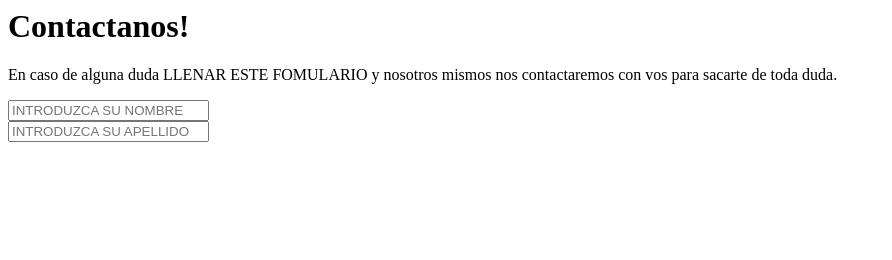
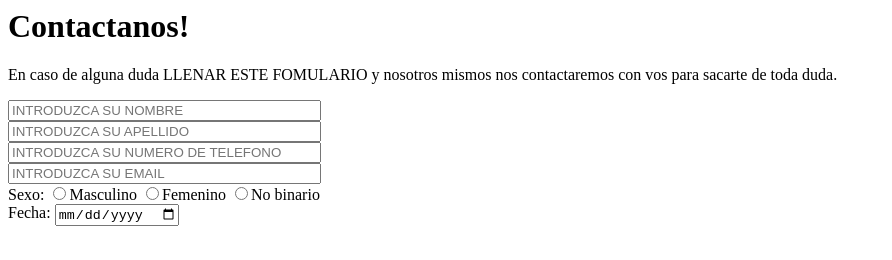
Before and after one commit to Joaquinchin/Toton-Cars, a plain HTML site: page VentaDeAutos/Contacto.html in a window 1280 px wide. Shown: the whole page, without its empty margins (0-892 px from the left). Drawn offline with Linux system fonts and the light colour scheme.

Commit message:
cambio de contactos

```diff
--- a/VentaDeAutos/Contacto.html
+++ b/VentaDeAutos/Contacto.html
@@ -12,9 +12,22 @@
 
 <body>
     <form>
-        <input type="textNombre" placeholder="INTRODUZCA SU NOMBRE" size="22" maxlength="25" />
+        <input class="textoContacto" type="text" placeholder="INTRODUZCA SU NOMBRE" size="36" maxlength="15" />
         <br>
-        <input type="textApellido" placeholder="INTRODUZCA SU APELLIDO" size="22" maxlength="25" />
+        <input class="textoContacto" type="text" placeholder="INTRODUZCA SU APELLIDO" size="36" maxlength="15" />
+        <br>
+        <input class="textoContacto" type="text" placeholder="INTRODUZCA SU NUMERO DE TELEFONO" size="36"
+            maxlength="15" />
+        <br>
+        <input class="textoContacto" type="text" placeholder="INTRODUZCA SU EMAIL" size="36" maxlength="25" />
+        <br>
+        <label>Sexo: </label>
+        <input type="radio" name="sexo" />Masculino
+        <input type="radio" name="sexo" />Femenino
+        <input type="radio" name="sexo" />No binario
+        <br>
+        <label>Fecha: </label>
+          <input type="date" />
     </form>
 </body>
 
```
